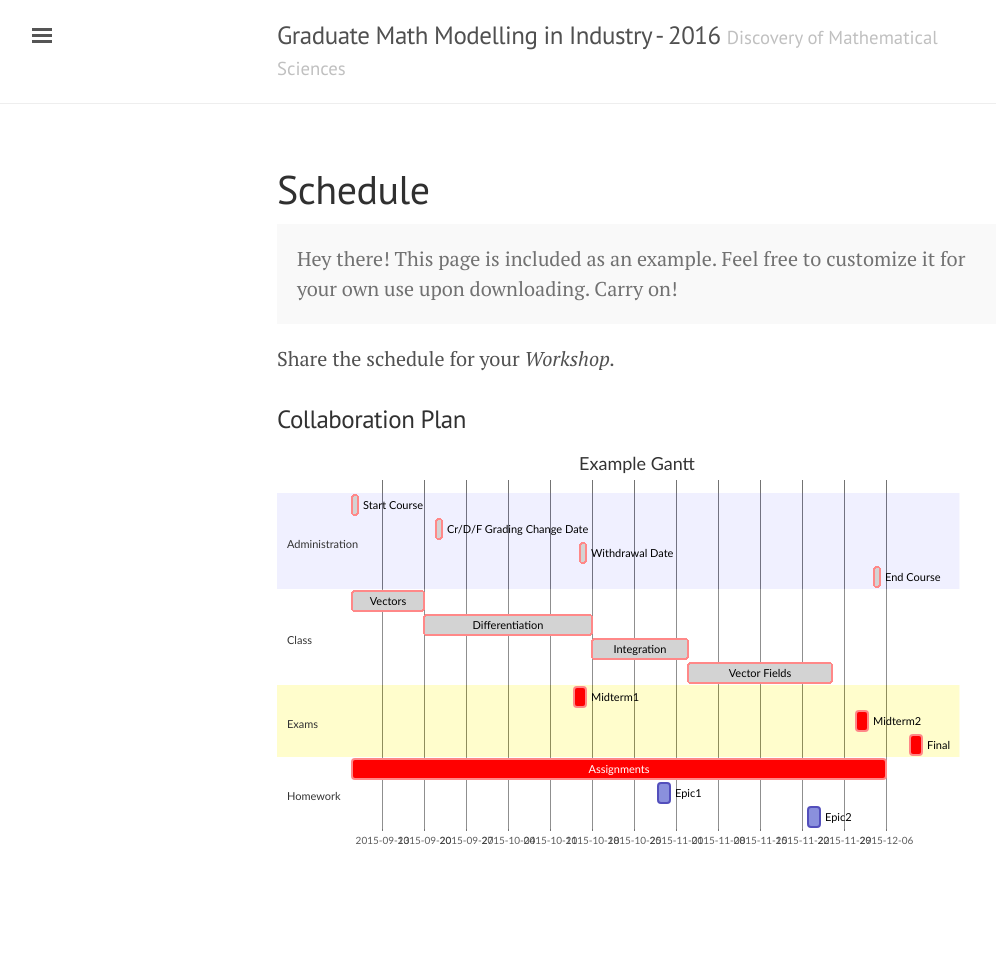
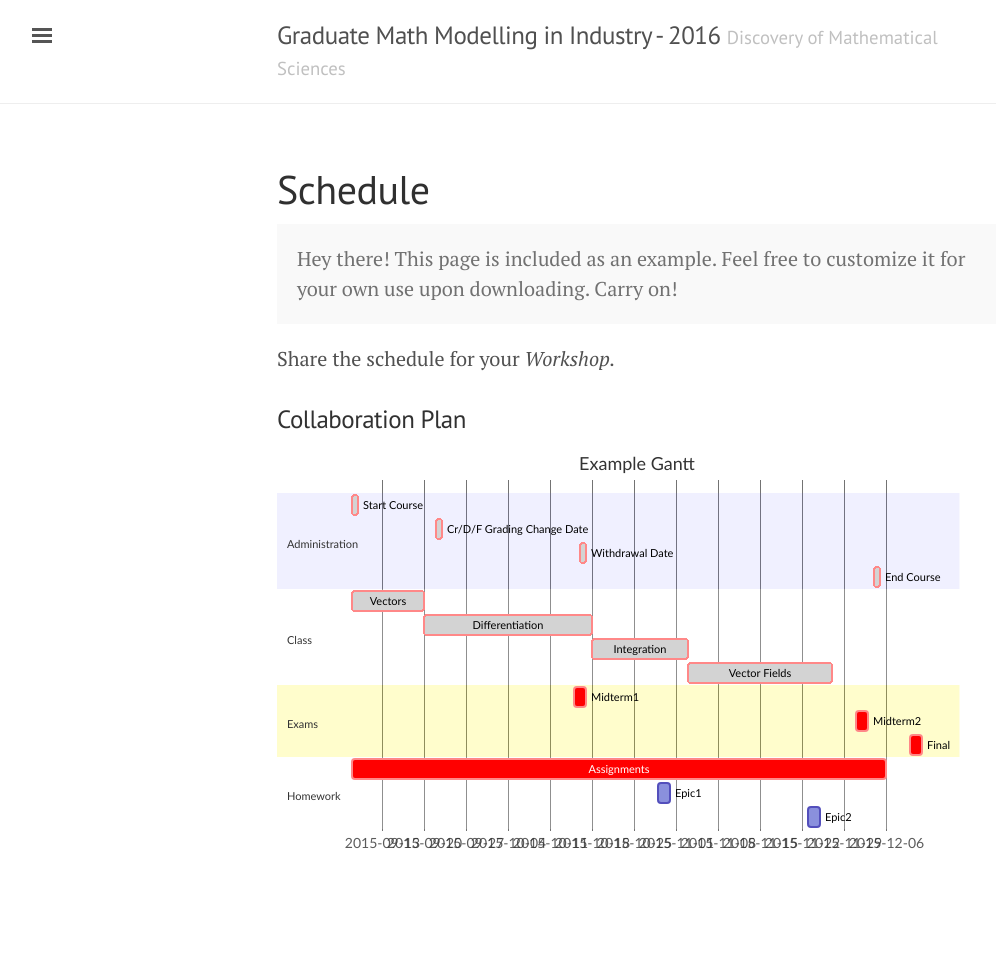
Before and after one commit to pimsmath/gmmiw2016, a Jekyll site: the page built from schedule.md, in a window 1280 px wide. Shown: the whole page, without its empty margins (3-999 px from the left). Built offline with Jekyll 4.4.1, drawn with Linux system fonts in a browser that asks for light colours; nearby versions of some CDN libraries.

Commit message:
Adding some public data
Signed-off-by: Ian Allison <iana@pims.math.ca>

```diff
--- a/_config.yml
+++ b/_config.yml
@@ -2,7 +2,8 @@
 #
 # Use of `relative_permalinks` ensures post links from the index work properly.
 permalink:           pretty
-relative_permalinks: true
+#relative_permalinks: true
+gems: [jekyll-paginate]
 
 # Setup
 title:               Graduate Math Modelling in Industry - 2016
--- /dev/null
+++ b/public/css/mermaid.css
@@ -0,0 +1,256 @@
+/* Flowchart variables */
+/* Sequence Diagram variables */
+/* Gantt chart variables */
+.mermaid .label {
+  color: #333333;
+}
+.node rect,
+.node circle,
+.node polygon {
+  fill: #ececff;
+  stroke: #ccccff;
+  stroke-width: 1px;
+}
+.edgePath .path {
+  stroke: #333333;
+}
+.cluster rect {
+  fill: #ffffde;
+  rx: 40;
+  stroke: #aaaa33;
+  stroke-width: 1px;
+}
+.cluster text {
+  fill: #333333;
+}
+.actor {
+  stroke: #ccccff;
+  fill: #ececff;
+}
+text.actor {
+  fill: black;
+  stroke: none;
+}
+.actor-line {
+  stroke: grey;
+}
+.messageLine0 {
+  stroke-width: 1.5;
+  stroke-dasharray: "2 2";
+  marker-end: "url(#arrowhead)";
+  stroke: #333333;
+}
+.messageLine1 {
+  stroke-width: 1.5;
+  stroke-dasharray: "2 2";
+  stroke: #333333;
+}
+#arrowhead {
+  fill: #333333;
+}
+#crosshead path {
+  fill: #333333 !important;
+  stroke: #333333 !important;
+}
+.messageText {
+  fill: #333333;
+  stroke: none;
+}
+.labelBox {
+  stroke: #ccccff;
+  fill: #ececff;
+}
+.labelText {
+  fill: black;
+  stroke: none;
+}
+.loopText {
+  fill: black;
+  stroke: none;
+}
+.loopLine {
+  stroke-width: 2;
+  stroke-dasharray: "2 2";
+  marker-end: "url(#arrowhead)";
+  stroke: #ccccff;
+}
+.note {
+  stroke: #aaaa33;
+  fill: #fff5ad;
+}
+.noteText {
+  fill: black;
+  stroke: none;
+  font-family: 'trebuchet ms', verdana, arial;
+  font-size: 14px;
+}
+/** Section styling */
+.section {
+  stroke: none;
+  opacity: 0.2;
+}
+.section0 {
+  fill: rgba(102, 102, 255, 0.49);
+}
+.section2 {
+  fill: #fff400;
+}
+.section1,
+.section3 {
+  fill: white;
+  opacity: 0.2;
+}
+.sectionTitle0 {
+  fill: #333333;
+}
+.sectionTitle1 {
+  fill: #333333;
+}
+.sectionTitle2 {
+  fill: #333333;
+}
+.sectionTitle3 {
+  fill: #333333;
+}
+.sectionTitle {
+  text-anchor: start;
+  font-size: 11px;
+  text-height: 14px;
+}
+/* Grid and axis */
+.grid .tick {
+  stroke: lightgrey;
+  opacity: 0.3;
+  shape-rendering: crispEdges;
+}
+.grid path {
+  stroke-width: 0;
+}
+/* Today line */
+.today {
+  fill: none;
+  stroke: red;
+  stroke-width: 2px;
+}
+/* Task styling */
+/* Default task */
+.task {
+  stroke-width: 2;
+}
+.taskText {
+  text-anchor: middle;
+  font-size: 11px;
+}
+.taskTextOutsideRight {
+  fill: black;
+  text-anchor: start;
+  font-size: 11px;
+}
+.taskTextOutsideLeft {
+  fill: black;
+  text-anchor: end;
+  font-size: 11px;
+}
+/* Specific task settings for the sections*/
+.taskText0,
+.taskText1,
+.taskText2,
+.taskText3 {
+  fill: white;
+}
+.task0,
+.task1,
+.task2,
+.task3 {
+  fill: #8a90dd;
+  stroke: #534fbc;
+}
+.taskTextOutside0,
+.taskTextOutside2 {
+  fill: black;
+}
+.taskTextOutside1,
+.taskTextOutside3 {
+  fill: black;
+}
+/* Active task */
+.active0,
+.active1,
+.active2,
+.active3 {
+  fill: #bfc7ff;
+  stroke: #534fbc;
+}
+.activeText0,
+.activeText1,
+.activeText2,
+.activeText3 {
+  fill: black !important;
+}
+/* Completed task */
+.done0,
+.done1,
+.done2,
+.done3 {
+  stroke: grey;
+  fill: lightgrey;
+  stroke-width: 2;
+}
+.doneText0,
+.doneText1,
+.doneText2,
+.doneText3 {
+  fill: black !important;
+}
+/* Tasks on the critical line */
+.crit0,
+.crit1,
+.crit2,
+.crit3 {
+  stroke: #ff8888;
+  fill: red;
+  stroke-width: 2;
+}
+.activeCrit0,
+.activeCrit1,
+.activeCrit2,
+.activeCrit3 {
+  stroke: #ff8888;
+  fill: #bfc7ff;
+  stroke-width: 2;
+}
+.doneCrit0,
+.doneCrit1,
+.doneCrit2,
+.doneCrit3 {
+  stroke: #ff8888;
+  fill: lightgrey;
+  stroke-width: 2;
+  cursor: pointer;
+  shape-rendering: crispEdges;
+}
+.doneCritText0,
+.doneCritText1,
+.doneCritText2,
+.doneCritText3 {
+  fill: black !important;
+}
+.activeCritText0,
+.activeCritText1,
+.activeCritText2,
+.activeCritText3 {
+  fill: black !important;
+}
+.titleText {
+  text-anchor: middle;
+  font-size: 18px;
+  fill: black;
+}
+/*
+
+
+*/
+text {
+  font-family: 'trebuchet ms', verdana, arial;
+  font-size: 14px;
+}
```
Also changed, not shown: about.md (+2 -0 lines), public/img/pims-logo-small.png (added).
